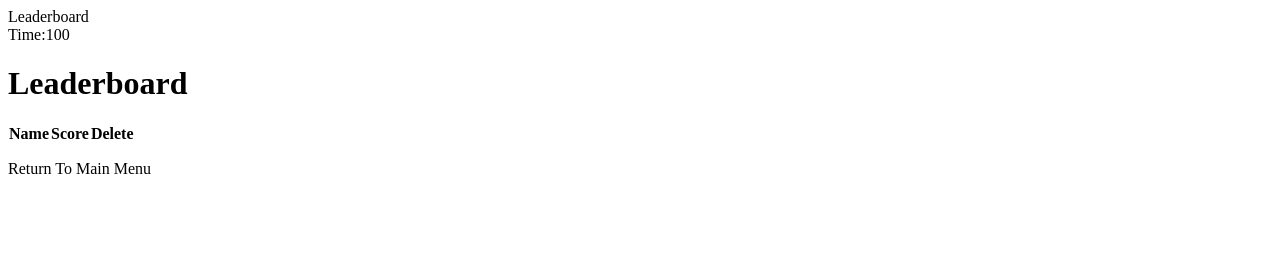
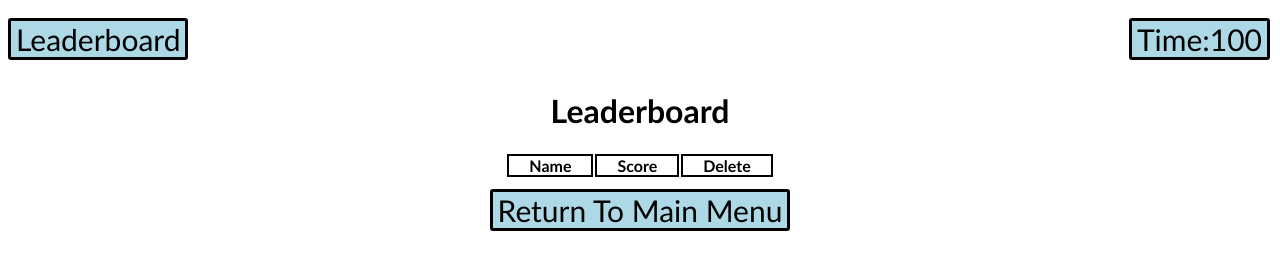
Before and after one commit to dmcaulay97/code-quiz, a plain HTML site: page index.html in a window 1280 px wide. Both pictures are taken after a click on the element "Leaderboard". Drawn offline with Linux system fonts and the light colour scheme.

Commit message:
added styles

```diff
--- a/index.html
+++ b/index.html
@@ -11,7 +11,7 @@
 
 <body>
     <header id="header">
-        <div id="leaderboard">Leaderboard</div>
+        <div id="leaderboard" class="btn">Leaderboard</div>
         <div id="timer">Time:<span id="time">100</span></div>
     </header>
 
@@ -21,7 +21,7 @@
             Try to answeras many questions correctly as you can before the timer runs out. Each time you answer a
             question incorectly you will lose 10 seconds from your time remaing. After compleating the quiz you may add
             your score to leaderboard under a name of your choice.</p>
-        <p id="start">Start Quiz</p>
+        <p id="start" class="btn">Start Quiz</p>
     </main>
 
     <script src="script.js"></script>
--- a/script.js
+++ b/script.js
@@ -47,12 +47,24 @@ start.addEventListener("click", function () {
     }, 1000);
 });
 
+
+function mainmenu() {
+    leaderboard.addEventListener("click", leaderBoard);
+    leaderboard.removeEventListener("click", mainmenu)
+    table.remove();
+    document.querySelector('#mainMenu').remove();
+    question.textContent = "Coding Quiz";
+    qArea.appendChild(quizInfo);
+    qArea.appendChild(start);
+}
+
 function leaderBoard() {
     leaderboard.removeEventListener("click", leaderBoard);
+    leaderboard.addEventListener("click", mainmenu);
     quizInfo.remove();
     start.remove();
     question.textContent = "Leaderboard";
-    var table = document.createElement("div");
+    var table = document.createElement("table");
     table.setAttribute("id", "table");
     qArea.appendChild(table);
     var leaderList = document.createElement("tr");
@@ -72,9 +84,9 @@ function leaderBoard() {
     var scoreSorter = [];
     for (var i = 0; i < localStorage.length; i++) {
         var row = document.createElement("tr");
-        var dataName = document.createElement("th");
-        var dataScore = document.createElement("th");
-        var dataDelete = document.createElement("th");
+        var dataName = document.createElement("td");
+        var dataScore = document.createElement("td");
+        var dataDelete = document.createElement("td");
         dataDelete.setAttribute("id", "delete");
         dataName.textContent = localStorage.key(i);
         //console.log(dataName);
@@ -113,15 +125,10 @@ function leaderBoard() {
 
     var mainMenu = document.createElement("p");
     mainMenu.textContent = "Return To Main Menu"
+    mainMenu.setAttribute("class", "btn")
+    mainMenu.setAttribute("id", "mainMenu")
     qArea.appendChild(mainMenu);
-    mainMenu.addEventListener("click", function () {
-        leaderboard.addEventListener("click", leaderBoard);
-        table.remove();
-        mainMenu.remove();
-        question.textContent = "Coding Quiz";
-        qArea.appendChild(quizInfo);
-        qArea.appendChild(start);
-    });
+    mainMenu.addEventListener("click", mainmenu);
 
 }
 
@@ -132,6 +139,7 @@ function rand(max) {
 
 //This function controls the functionality of te game.
 function startQuiz() {
+    leaderboard.removeEventListener("click", leaderBoard);
     if (qNumber == 0) {
         quizInfo.remove();
         start.remove();
@@ -179,6 +187,7 @@ function startQuiz() {
         var aIndex = rand(answerRandomizer.length);
         answer.textContent = answers[answerRandomizer[aIndex]];
         answer.setAttribute("data-correct", correct[answerRandomizer[aIndex]]);
+        answer.setAttribute("class", "btn answer");
         document.querySelector("#aList").appendChild(answer);
         answerRandomizer.splice(aIndex, 1);
     }
@@ -204,6 +213,7 @@ function quizEnd() {
 
     var submit = document.createElement("p");
     submit.setAttribute("id", "submit");
+    submit.setAttribute("class", "btn")
     submit.textContent = "Submit";
     qArea.appendChild(submit);
 
@@ -215,6 +225,7 @@ function quizEnd() {
         instructions.remove();
         username.remove();
         submit.remove();
+        leaderboard.addEventListener("click", leaderBoard);
 
         qArea.appendChild(quizInfo);
         qArea.appendChild(start);
--- a/style.css
+++ b/style.css
@@ -0,0 +1,76 @@
+body{
+    font-family: 'Gill Sans', 'Gill Sans MT', Calibri, 'Trebuchet MS', sans-serif;
+}
+
+#questionArea{
+    font-weight: 200;
+}
+
+#header{
+    position: relative;
+    font-size: 20px;
+}
+
+#timer{
+    position: absolute;
+    right: 2px;
+    display: inline-block;
+    background-color: lightblue;
+    color: black;
+    border: 3px solid black;
+    border-radius: 3px;
+    margin: 10px auto;
+    padding: 0 5px;
+    font-size: 30px;
+}
+
+#questionArea{
+    text-align: center;
+}
+
+#quizInfo{
+    margin: 0 20%;
+}
+
+ul{
+    list-style-type: none;
+}
+
+.btn{
+    display: inline-block;
+    background-color: lightblue;
+    color: black;
+    border: 3px solid black;
+    border-radius: 3px;
+    margin: 10px auto;
+    padding: 0 5px;
+    font-size: 30px;
+}
+
+.btn:hover{
+    background-color: teal;
+    color: lightblue;
+    cursor: pointer;
+}
+
+#username{
+    display: block;
+    margin: 0 auto;
+}
+
+.answer{
+    display: table;
+}
+
+#table{
+    margin: 0 auto;
+    max-width: 500px;
+    text-align: center;
+}
+
+td, th{
+    padding: 0 20px;
+    font-size: 16px;
+    border: 2px solid black;
+    margin: 0;
+}
```
